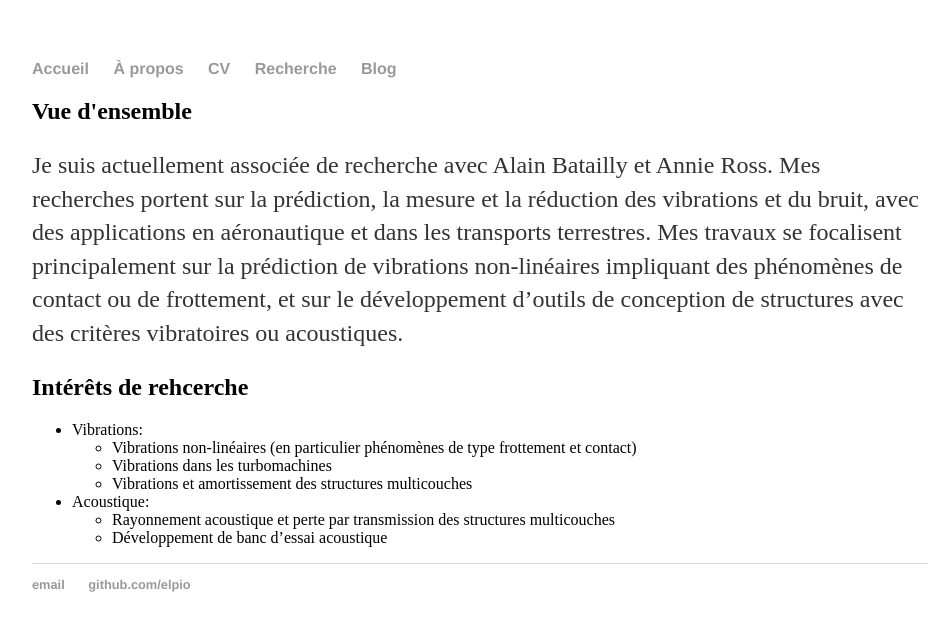
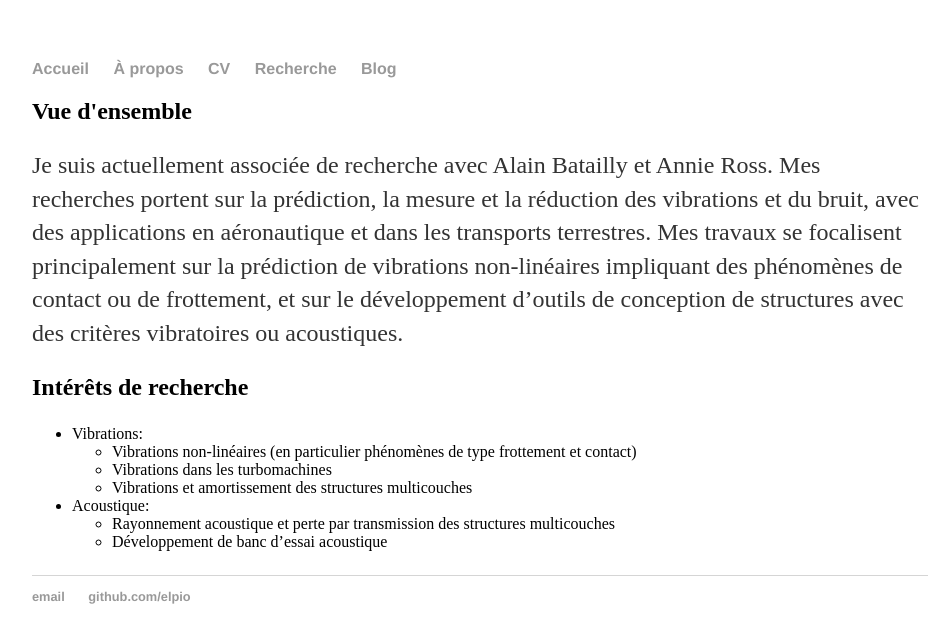
Before and after one commit to elpio/test, a Jekyll site: the page built from research/index.html, in a window 1280 px wide. Shown: the top 643 px of the page, without its empty margins (160-1109 px from the left). Built offline with Jekyll 4.4.1, drawn with Linux system fonts in a browser that asks for light colours.

Commit message:
Update index.html

```diff
--- a/research/index.html
+++ b/research/index.html
@@ -6,7 +6,8 @@ title: Recherche
 	<h2>Vue d'ensemble</h2>
 	<p>Je suis actuellement associée de recherche avec Alain Batailly et Annie Ross. Mes recherches portent sur la prédiction, la mesure et la réduction des vibrations et du bruit, avec des applications en aéronautique et dans les transports terrestres. Mes travaux se focalisent principalement sur la prédiction de vibrations non-linéaires impliquant des phénomènes de contact ou de frottement, et sur le développement d’outils de conception de structures avec des critères vibratoires ou acoustiques.</p>
 
-  <h2>Intérêts de rehcerche</h2>
+  <h2>Intérêts de recherche</h2>
+	<p>
 	<ul>
 	  <li>Vibrations:
 	    <ul>
@@ -22,4 +23,5 @@ title: Recherche
 	    </ul>
 	  </li>
 	</ul>
+	</p>
 </div><!-- /.blurb -->
```
